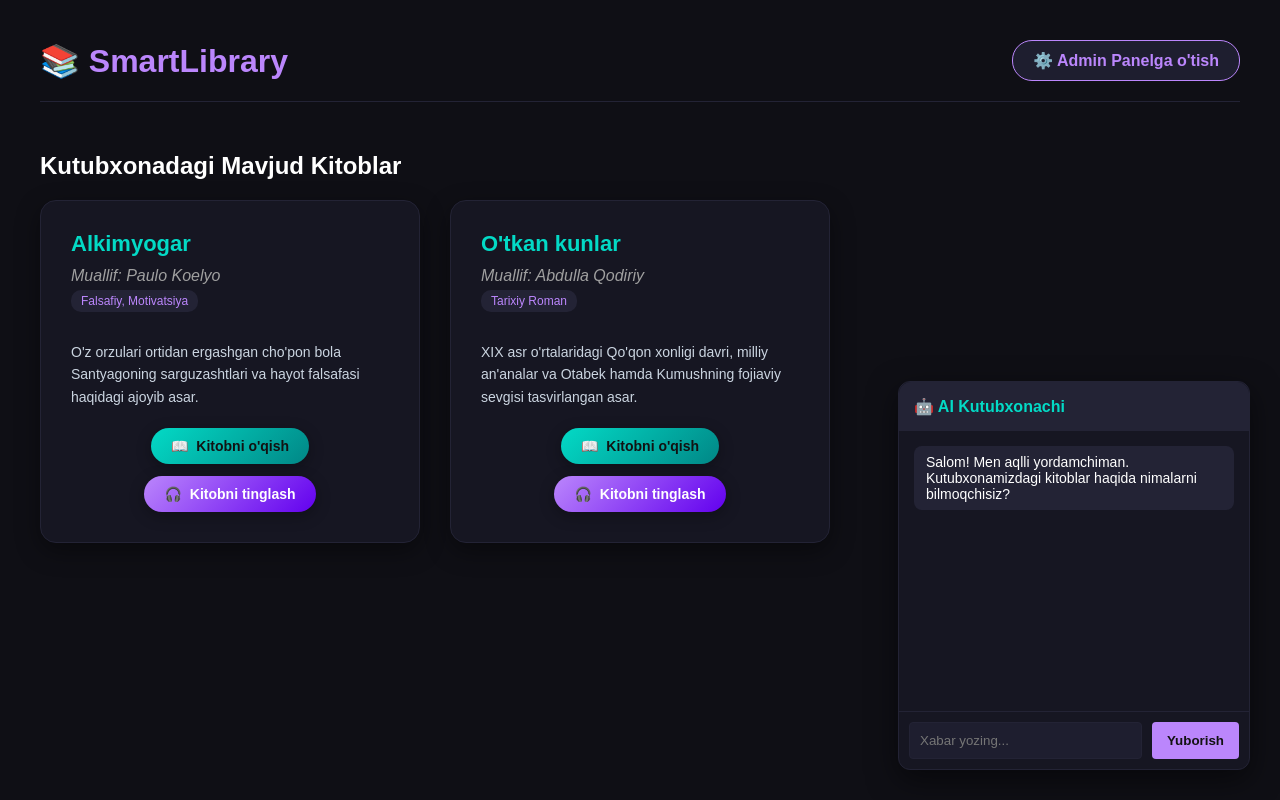
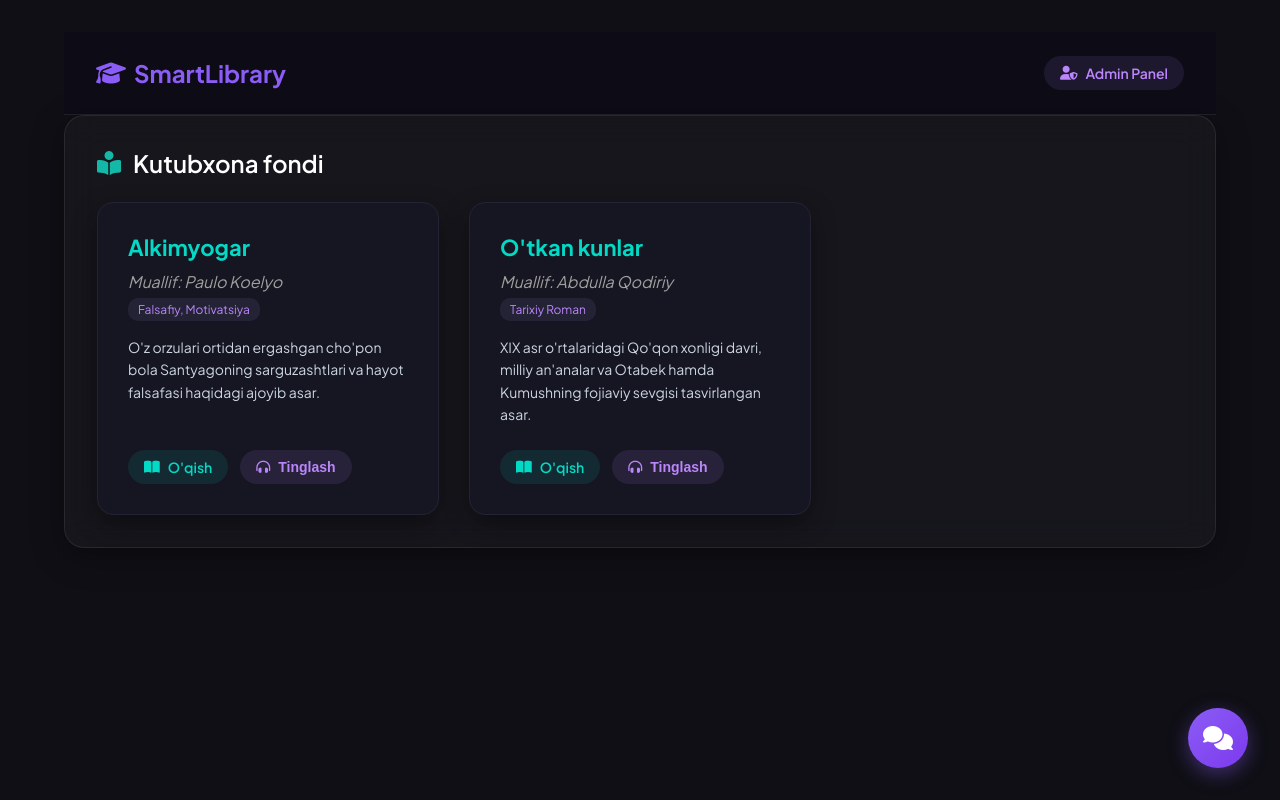
Before and after one commit to homidjonovtemurbek0205-del/aqlli-kutubxona, a Flask app: page / in a window 1280 px wide. Run offline with Flask 3, Linux system fonts and the light colour scheme; data comes from the database, SQL or seed files in the repository.

```diff
--- a/app.py
+++ b/app.py
@@ -89,8 +89,8 @@ def admin_panel():
                             doc.close()
 
                             title = os.path.splitext(filename)[0]
-                            conn.execute('INSERT INTO books (title, author, genre, description, content) VALUES (?, ?, ?, ?, ?)',
-                                         (title, 'Noma\'lum', 'PDF', f'{title} kitobining elektron nusxasi.', content))
+                            # Xatolikni tuzatish: Qaysi ustunlarga yozilayotganini aniq ko'rsatish
+                            conn.execute('INSERT INTO books (title, author, genre, description, content) VALUES (?, ?, ?, ?, ?)', (title, 'Noma\'lum', 'PDF', f'{title} kitobining elektron nusxasi.', content))
                             added_books += 1
                 conn.commit()
                 conn.close()
--- a/templates/index.html
+++ b/templates/index.html
@@ -3,82 +3,129 @@
 <head>
     <meta charset="UTF-8">
     <meta name="viewport" content="width=device-width, initial-scale=1.0">
-    <title>SmartLibrary - Aqlli AI Kutubxona</title>
+    <title>Aqlli Kutubxona | AI Tavsiyalari</title>
+    <!-- Google Fonts va FontAwesome Ulanishi -->
+    <link href="https://fonts.googleapis.com/css2?family=Plus+Jakarta+Sans:wght@300;400;500;600;700&display=swap" rel="stylesheet">
+    <link rel="stylesheet" href="https://cdnjs.cloudflare.com/ajax/libs/font-awesome/6.4.0/css/all.min.css">
 
-    <!-- CHIROYLI MODERN VA NEON DIZAYNLAR UCHUN CSS STYLES -->
     <style>
+        /* Premium Glassmorphism & Dark Mode Dizayn Tizimi */
+        :root {
+            --bg-gradient: linear-gradient(135deg, #0d0b18 0%, #15102a 50%, #080610 100%);
+            --panel-bg: rgba(255, 255, 255, 0.03);
+            --panel-border: rgba(255, 255, 255, 0.08);
+            --primary: #8b5cf6; /* Violet */
+            --primary-glow: rgba(139, 92, 246, 0.4);
+            --secondary: #14b8a6; /* Teal */
+            --text-main: #f3f4f6;
+            --text-muted: #9ca3af;
+            --danger: #ef4444;
+            --font: 'Plus Jakarta Sans', system-ui, -apple-system, sans-serif;
+        }
+
+        * {
+            margin: 0;
+            padding: 0;
+            box-sizing: border-box;
+        }
+
         body {
+            font-family: var(--font);
             background: #0f0f15;
             color: #fff;
-            font-family: 'Poppins', sans-serif;
-            padding: 40px;
             margin: 0;
+            min-height: 100vh;
+            display: flex;
+            flex-direction: column;
+            overflow-x: hidden;
         }
-        .container {
-            max-width: 1200px;
-            margin: 0 auto;
-        }
+
         header {
+            padding: 1.5rem 2rem;
+            border-bottom: 1px solid var(--panel-border);
+            backdrop-filter: blur(12px);
+            background: rgba(13, 11, 24, 0.5);
             display: flex;
             justify-content: space-between;
             align-items: center;
-            margin-bottom: 50px;
-            border-bottom: 1px solid #232335;
-            padding-bottom: 20px;
-        }
-        h1 {
-            color: #bb86fc;
-            margin: 0;
-            font-size: 32px;
-        }
-        .btn-admin-link {
-            background: #1e1e2f;
-            color: #bb86fc;
-            padding: 10px 20px;
-            border-radius: 20px;
-            text-decoration: none;
-            font-weight: bold;
-            border: 1px solid #bb86fc;
-            transition: all 0.3s;
-        }
-        .btn-admin-link:hover {
-            background: #bb86fc;
-            color: #121212;
-            box-shadow: 0 0 15px rgba(187, 134, 252, 0.4);
+            position: sticky;
+            top: 0;
+            z-index: 10;
         }
 
-        /* Kitoblar grid tizimi */
+        .logo {
+            font-size: 1.5rem;
+            font-weight: 700;
+            color: var(--primary);
+            display: flex;
+            align-items: center;
+            gap: 0.5rem;
+        }
+
+        .container {
+            max-width: 1200px;
+            width: 100%;
+            margin: 2rem auto;
+            padding: 0 1.5rem;
+            flex-grow: 1;
+        }
+
+        .glass-panel {
+            background: var(--panel-bg);
+            border: 1px solid var(--panel-border);
+            border-radius: 20px;
+            padding: 2rem;
+            backdrop-filter: blur(16px);
+            box-shadow: 0 8px 32px 0 rgba(0, 0, 0, 0.37);
+        }
+
+        h2 {
+            font-size: 1.5rem;
+            font-weight: 600;
+            margin-bottom: 1.5rem;
+            display: flex;
+            align-items: center;
+            gap: 0.75rem;
+            color: #ffffff;
+        }
+
+        h2 i { color: var(--secondary); }
+
         .books-grid {
             display: grid;
             grid-template-columns: repeat(auto-fill, minmax(320px, 1fr));
             gap: 30px;
-            margin-bottom: 60px;
         }
+
         .book-card {
             background: #161622;
             padding: 30px;
             border-radius: 16px;
             box-shadow: 0 8px 25px rgba(0,0,0,0.4);
             border: 1px solid #232335;
-            transition: all 0.3s;
+            transition: all 0.3s cubic-bezier(0.4, 0, 0.2, 1);
             display: flex;
             flex-direction: column;
-            justify-content: space-between;
         }
+
         .book-card:hover {
             transform: translateY(-5px);
             border-color: #bb86fc;
+            box-shadow: 0 10px 25px rgba(139, 92, 246, 0.2);
         }
+
         .book-title {
             color: #03dac6;
             font-size: 22px;
             margin: 0 0 10px 0;
         }
+
         .book-author {
             color: #a0a0a0;
             font-style: italic;
             margin-bottom: 5px;
         }
+
         .book-genre {
             display: inline-block;
             background: #232335;
@@ -88,127 +135,165 @@
             border-radius: 10px;
             margin-bottom: 15px;
         }
+
         .book-desc {
             color: #cbd5e1;
             font-size: 14px;
             line-height: 1.6;
-            margin-bottom: 20px;
+            flex-grow: 1;
+            margin-bottom: 1.5rem;
         }
 
-        /* NEON EFFEKTLI TUGMALAR DIZAYNI */
         .book-actions {
             margin-top: auto;
             display: flex;
             gap: 12px;
-            justify-content: center;
-            flex-wrap: wrap;
         }
+
         .btn-action {
             display: inline-flex;
             align-items: center;
             gap: 8px;
-            padding: 10px 20px;
+            padding: 8px 16px;
             font-size: 14px;
             font-weight: 600;
             border-radius: 30px;
             text-decoration: none;
             cursor: pointer;
             border: none;
-            transition: all 0.4s cubic-bezier(0.175, 0.885, 0.32, 1.275);
-            box-shadow: 0 4px 15px rgba(0,0,0,0.3);
-            position: relative;
+            transition: all 0.3s ease;
         }
+
         .btn-read-online {
-            background: linear-gradient(135deg, #03dac6, #018786);
-            color: #121212;
+            background: rgba(3, 218, 198, 0.1);
+            color: #03dac6;
         }
+
         .btn-read-online:hover {
-            transform: translateY(-4px) scale(1.03);
-            box-shadow: 0 6px 20px rgba(3, 218, 198, 0.5);
+            background: #03dac6;
+            color: #111;
         }
+
         .btn-listen {
-            background: linear-gradient(135deg, #bb86fc, #6200ee);
+            background: rgba(187, 134, 252, 0.1);
+            color: #bb86fc;
+        }
+
+        .btn-listen:hover {
+            background: #bb86fc;
+            color: #111;
+        }
+
+        /* SUZUVCHI AI CHATBOT OYNASI */
+        .chat-widget {
+            position: fixed;
+            bottom: 2rem;
+            right: 2rem;
+            z-index: 1000;
+            display: flex;
+            flex-direction: column;
+            align-items: flex-end;
+        }
+
+        .chat-toggle {
+            width: 60px;
+            height: 60px;
+            border-radius: 50%;
+            background: linear-gradient(135deg, var(--primary) 0%, #7c3aed 100%);
+            box-shadow: 0 6px 20px var(--primary-glow);
+            display: flex;
+            align-items: center;
+            justify-content: center;
+            color: white;
+            font-size: 1.5rem;
+            cursor: pointer;
+            transition: all 0.3s ease;
+            border: none;
+        }
+
+        .chat-toggle:hover { transform: scale(1.1); }
+
+        .chat-window {
+            width: 380px;
+            height: 500px;
+            background: #110e24;
+            border: 1px solid var(--panel-border);
+            border-radius: 20px;
+            box-shadow: 0 10px 40px rgba(0, 0, 0, 0.6);
+            display: flex;
+            flex-direction: column;
+            overflow: hidden;
+            margin-bottom: 1rem;
+            transform: translateY(20px) scale(0.9);
+            opacity: 0;
+            pointer-events: none;
+            transition: all 0.3s cubic-bezier(0.4, 0, 0.2, 1);
+        }
+
+        .chat-window.active {
+            transform: translateY(0) scale(1);
+            opacity: 1;
+            pointer-events: auto;
+        }
+
+        .chat-header {
+            padding: 1rem 1.25rem;
+            border-bottom: 1px solid var(--panel-border);
+            font-weight: 600;
             color: #ffffff;
         }
-        .btn-listen:hover {
-            transform: translateY(-4px) scale(1.03);
-            box-shadow: 0 6px 20px rgba(187, 134, 252, 0.5);
-        }
-        .btn-action:hover .icon {
-            animation: pulseIcon 0.8s infinite alternate;
-        }
-        @keyframes pulseIcon {
-            0% { transform: scale(1); }
-            100% { transform: scale(1.3); }
+
+        .chat-messages {
+            flex-grow: 1;
+            padding: 1.25rem;
+            overflow-y: auto;
+            display: flex;
+            flex-direction: column;
+            gap: 1rem;
         }
 
-        /* Chatbot interfeysi */
-        .chat-box {
-            position: fixed;
-            bottom: 30px;
-            right: 30px;
-            width: 350px;
-            background: #161622;
-            border-radius: 12px;
-            border: 1px solid #232335;
-            box-shadow: 0 10px 30px rgba(0,0,0,0.5);
-            display: flex;
-            flex-direction: column;
-        }
-        .chat-header {
-            background: #232335;
-            padding: 15px;
-            border-top-left-radius: 12px;
-            border-top-right-radius: 12px;
-            font-weight: bold;
-            color: #03dac6;
-        }
-        .chat-messages {
-            height: 250px;
-            padding: 15px;
-            overflow-y: auto;
-            font-size: 14px;
-            display: flex;
-            flex-direction: column;
-            gap: 10px;
-        }
         .chat-input-area {
             display: flex;
             border-top: 1px solid #232335;
-            padding: 10px;
+            padding: 1rem;
         }
+
         .chat-input {
             flex: 1;
             background: #1e1e2f;
             border: 1px solid #232335;
             padding: 10px;
             color: #fff;
-            border-radius: 4px;
+            border-radius: 10px;
         }
+
         .chat-send-btn {
             background: #bb86fc;
             border: none;
             color: #121212;
             padding: 10px 15px;
             margin-left: 10px;
-            border-radius: 4px;
+            border-radius: 10px;
             cursor: pointer;
             font-weight: bold;
         }
     </style>
 </head>
 <body>
-
     <div class="container">
         <header>
-            <h1>📚 SmartLibrary</h1>
-            <a href="/admin" class="btn-admin-link">⚙️ Admin Panelga o'tish</a>
+            <div class="logo">
+                <i class="fa-solid fa-graduation-cap"></i>
+                <span>SmartLibrary</span>
+            </div>
+            <a href="/admin" class="btn-action btn-listen" style="text-decoration: none;">
+                <i class="fa-solid fa-user-shield"></i> Admin Panel
+            </a>
         </header>
 
-        <h2>Kutubxonadagi Mavjud Kitoblar</h2>
-
+        <div class="glass-panel">
+            <h2><i class="fa-solid fa-book-open-reader"></i> Kutubxona fondi</h2>
             <div class="books-grid">
-            <!-- JINJA2 SIKLI BOSHLANISHI (TUGMALAR ENDI SHUNING ICHIDA) -->
                 {% for book in books %}
                 <div class="book-card">
                     <div>
@@ -218,23 +303,23 @@
                         <p class="book-desc">{{ book.description }}</p>
                     </div>
 
-                <!-- SIKL ICHIDAGI TO'G'RI SOZLANGAN NEON TUGMALAR -->
                     <div class="book-actions">
                         <a href="/read/{{ book.id }}" class="btn-action btn-read-online">
-                        <span class="icon">📖</span> Kitobni o'qish
+                            <i class="fa-solid fa-book-open"></i> O'qish
                         </a>
                         <button class="btn-action btn-listen" onclick="readAloud('{{ book.title }}. {{ book.description }}')">
-                        <span class="icon">🎧</span> Kitobni tinglash
+                            <i class="fa-solid fa-headphones-simple"></i> Tinglash
                         </button>
                     </div>
                 </div>
                 {% endfor %}
-            <!-- SIKL TUGASHI -->
+            </div>
         </div>
     </div>
 
     <!-- AI CHATBOT INTERFEYSI -->
-    <div class="chat-box">
+    <div class="chat-widget">
+        <div class="chat-window" id="chatWindow">
             <div class="chat-header">🤖 AI Kutubxonachi</div>
             <div class="chat-messages" id="chat-messages">
                 <div style="background:#232335; padding:8px 12px; border-radius:8px; align-self:flex-start;">
@@ -243,35 +328,32 @@
             </div>
             <div class="chat-input-area">
                 <input type="text" id="chat-input" class="chat-input" placeholder="Xabar yozing..." onkeypress="handleKeyPress(event)">
-            <button class="chat-send-btn" onclick="sendMessage()">Yuborish</button>
+                <button class="chat-send-btn" onclick="sendMessage()"><i class="fa-solid fa-paper-plane"></i></button>
             </div>
         </div>
+        <button class="chat-toggle" onclick="toggleChat()">
+            <i class="fa-solid fa-comments"></i>
+        </button>
+    </div>
 
-    <!-- OVOZLI O'QISH JAVASCRIPT KODI -->
     <script>
+    // OVOZLI O'QISH FUNKSIYASI
     function readAloud(text) {
-        if (window.speechSynthesis.speaking || window.speechSynthesis.pending) {
+        if (window.speechSynthesis.speaking) {
             window.speechSynthesis.cancel();
+            return;
         }
-        window.speechSynthesis.resume();
-
         const utterance = new SpeechSynthesisUtterance(text);
         utterance.lang = 'uz-UZ';
-        utterance.pitch = 1.0;
-        utterance.rate = 0.95;
-
-        const voices = window.speechSynthesis.getVoices();
-        if (voices.length > 0) {
-            const uzVoice = voices.find(v => v.lang.includes('uz') || v.lang.includes('tr'));
-            if (uzVoice) utterance.voice = uzVoice;
-        }
+        utterance.rate = 0.9;
         window.speechSynthesis.speak(utterance);
-    }
-    if (typeof speechSynthesis !== 'undefined' && speechSynthesis.onvoiceschanged !== undefined) {
-        speechSynthesis.onvoiceschanged = () => { window.speechSynthesis.getVoices(); };
     }
 
     // AI Chatbot funksionalligi
+    function toggleChat() {
+        document.getElementById('chatWindow').classList.toggle('active');
+    }
+
     function handleKeyPress(event) {
         if (event.key === 'Enter') sendMessage();
     }
@@ -282,7 +364,7 @@
         if (!message) return;
 
         const msgArea = document.getElementById('chat-messages');
-        msgArea.innerHTML += `<div style="background:#bb86fc; color:#121212; padding:8px 12px; border-radius:8px; align-self:flex-end; max-width:80%;">${message}</div>`;
+        msgArea.innerHTML += `<div style="background:#8b5cf6; color:#fff; padding:8px 12px; border-radius:12px 12px 0 12px; align-self:flex-end; max-width:80%;">${message}</div>`;
         input.value = '';
         msgArea.scrollTop = msgArea.scrollHeight;
 
@@ -293,7 +375,7 @@
         })
         .then(res => res.json())
         .then(data => {
-            msgArea.innerHTML += `<div style="background:#232335; padding:8px 12px; border-radius:8px; align-self:flex-start; max-width:80%; margin-top:5px;">${data.reply}</div>`;
+            msgArea.innerHTML += `<div style="background:#232335; padding:8px 12px; border-radius:12px 12px 12px 0; align-self:flex-start; max-width:80%; margin-top:5px;">${data.reply.replace(/\\n/g, '<br>')}</div>`;
             msgArea.scrollTop = msgArea.scrollHeight;
         });
     }
```
Also changed, not shown: run_project.py (+15 -0 lines). Lines whose indentation alone changed are shown as unchanged.
